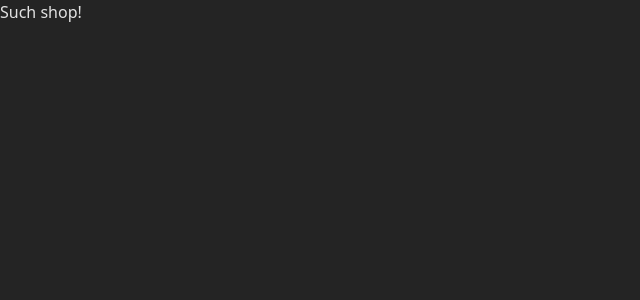
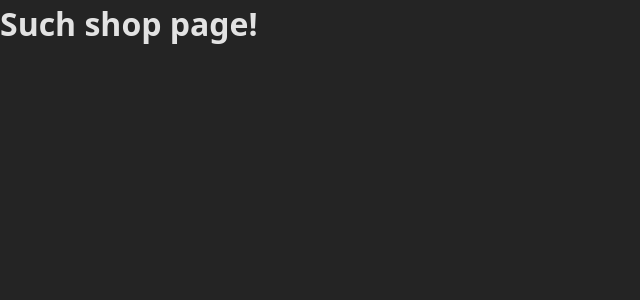
Before and after one commit to greqov/odin-shopping-cart-3000, a React (Vite) app: page /shop in a window 1280 px wide. Shown: the top 300 px of the page, without its empty margins (0-640 px from the left). Built offline with nearby package versions, Linux system fonts and the light colour scheme.

Commit message:
App: add test for "Shop" link

```diff
--- a/src/App.jsx
+++ b/src/App.jsx
@@ -3,7 +3,7 @@ import { Link } from 'react-router';
 const App = () => (
   <>
     <h1>Such shop</h1>
-    <Link to={{ pathname: '/shop' }}>go shopping</Link>
+    <Link to="/shop">go shopping</Link>
   </>
 );
 
--- a/src/Shop.jsx
+++ b/src/Shop.jsx
@@ -1,5 +1,9 @@
 function Shop() {
-  return <>Such shop!</>;
+  return (
+    <>
+      <h1>Such shop page!</h1>
+    </>
+  );
 }
 
 export default Shop;
```
Also changed, not shown: 1 other file (tests, documents, lock files or other folders).
